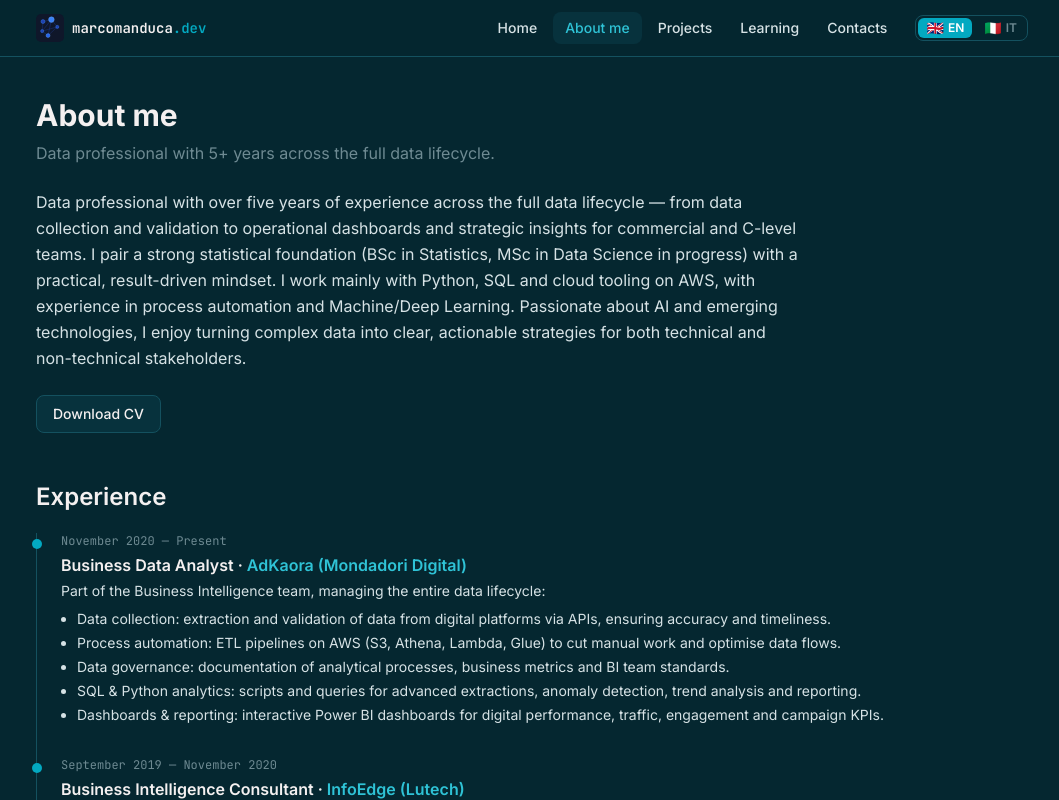
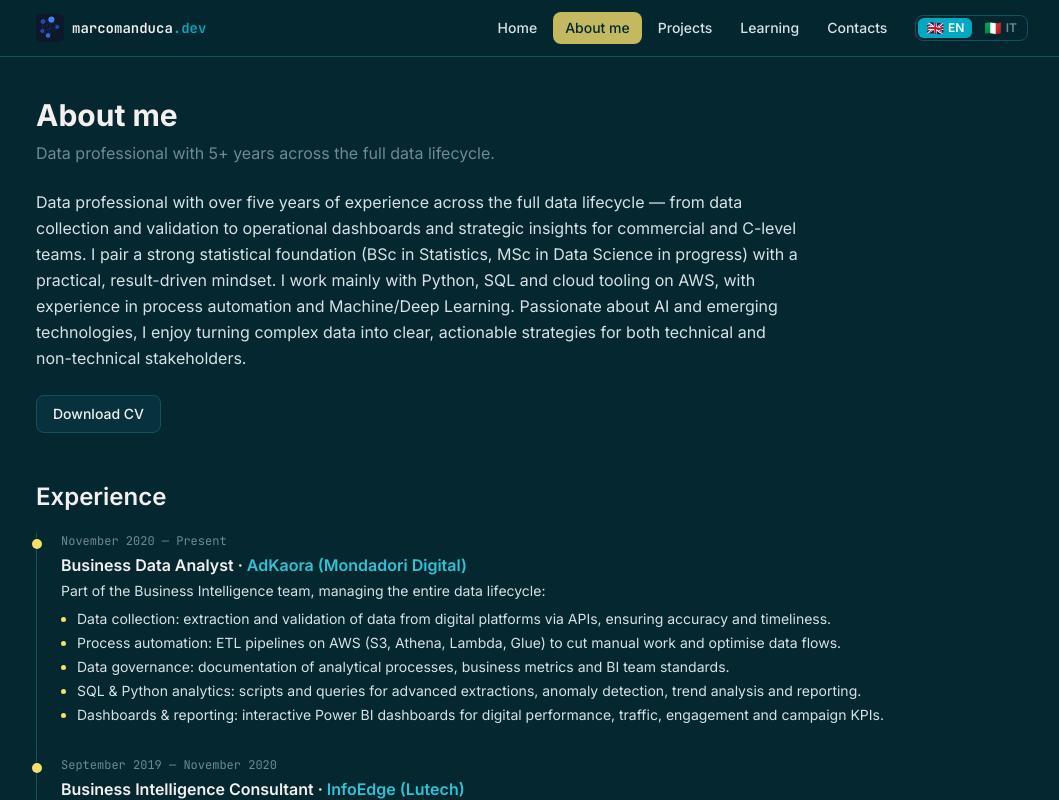
Before and after one commit to MarcoManduca/marcomanduca.dev, a React (Vite) app in the folder frontend/: page /about-me in a window 1280 px wide. Shown: the top 800 px of the page, without its empty margins (108-1167 px from the left). Built offline with nearby package versions, Linux system fonts and the light colour scheme; no server answers; what react-oidc-context would draw is missing.

Commit message:
feat: 🎨 surface highlight color in nav, timeline and home CTA

```diff
--- a/frontend/src/components/about/ExperienceTimeline.tsx
+++ b/frontend/src/components/about/ExperienceTimeline.tsx
@@ -15,14 +15,14 @@ export const ExperienceTimeline = ({ entries }: ExperienceTimelineProps) => (
   <ol className="mt-5 border-l border-edge">
     {entries.map(({ period, role, company, description, highlights }) => (
       <li key={period} className="relative pb-8 pl-6">
-        <span className="absolute -left-[5px] top-1.5 h-2.5 w-2.5 rounded-full bg-accent" />
+        <span className="absolute -left-[5px] top-1.5 h-2.5 w-2.5 rounded-full bg-highlight" />
         <p className="font-mono text-xs text-muted">{period}</p>
         <h3 className="mt-1 font-semibold text-heading">
           {role} · <span className="text-accent-hover">{company}</span>
         </h3>
         {description && <p className="mt-1 text-sm">{description}</p>}
         {highlights.length > 0 && (
-          <ul className="mt-2 list-disc space-y-1 pl-4 text-sm text-body">
+          <ul className="mt-2 list-disc space-y-1 pl-4 text-sm text-body marker:text-highlight">
             {highlights.map((highlight) => (
               <li key={highlight}>{highlight}</li>
             ))}
--- a/frontend/src/components/home/Hero.tsx
+++ b/frontend/src/components/home/Hero.tsx
@@ -39,7 +39,7 @@ export const Hero = () => {
                 to={to}
                 className={
                   primary
-                    ? 'rounded-lg bg-accent px-5 py-2.5 text-sm font-medium text-white transition-colors hover:bg-accent-hover'
+                    ? 'rounded-lg bg-highlight px-5 py-2.5 text-sm font-medium text-background transition-colors hover:bg-highlight/85'
                     : 'rounded-lg border border-edge px-5 py-2.5 text-sm font-medium text-heading transition-colors hover:border-accent hover:text-accent-hover'
                 }
               >
--- a/frontend/src/components/layout/NavBar.tsx
+++ b/frontend/src/components/layout/NavBar.tsx
@@ -44,7 +44,7 @@ export const NavBar = ({
               'rounded-lg px-3 py-1.5 text-sm font-medium transition-colors',
               vertical && 'w-full',
               isActive
-                ? 'bg-surface text-accent-hover'
+                ? 'bg-highlight/80 text-background'
                 : 'text-body hover:text-heading',
             )
           }
```
Also changed, not shown: 1 other file (tests, documents, lock files or other folders).
